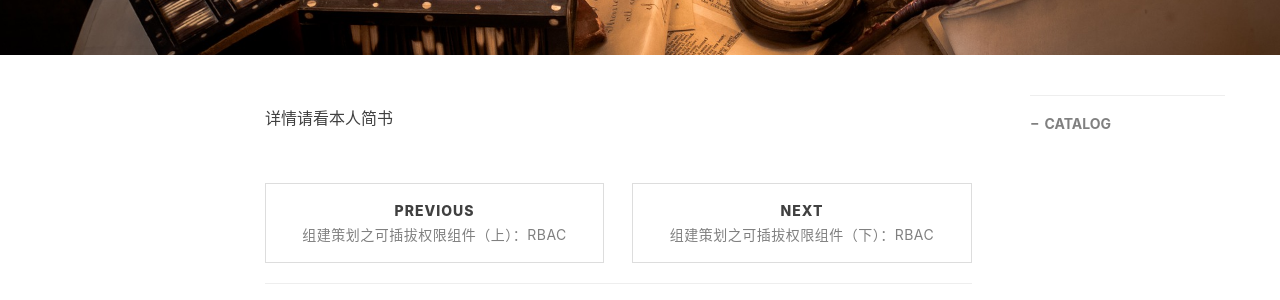
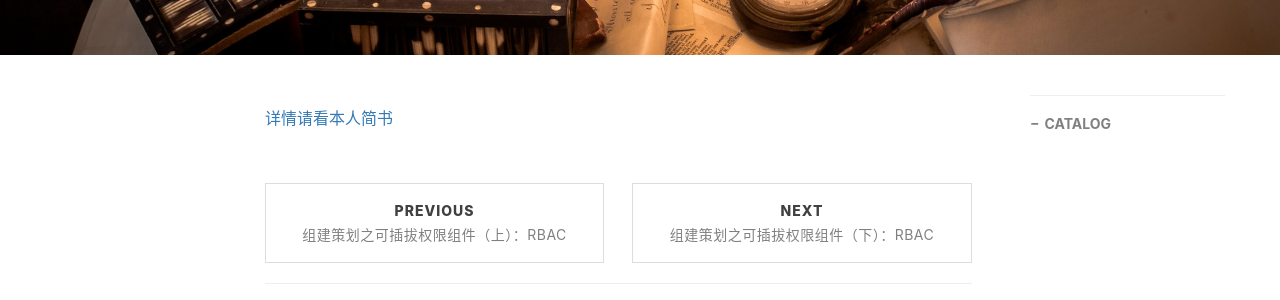
Before and after one commit to AnatkhQ/AnatkhQ.github.io, a Jekyll site: the page built from _posts/2019-1-14-组件策划：RBAC权限组件(中).md, in a window 1280 px wide. Shown: the part 528-828 px from the top of the page. Built offline with Jekyll 4.4.1, drawn with Linux system fonts in a browser that asks for light colours; nearby versions of some CDN libraries; comment, search, counter and statistics services are not loaded.

```diff
--- a/_posts/2019-1-14-组件策划：RBAC权限组件(中).md
+++ b/_posts/2019-1-14-组件策划：RBAC权限组件(中).md
@@ -11,4 +11,4 @@ tags:								#标签
 ---
 
 
-详情请看本人简书[](https://www.jianshu.com/p/d4192bedf810)
+[详情请看本人简书](https://www.jianshu.com/p/d4192bedf810)
```
